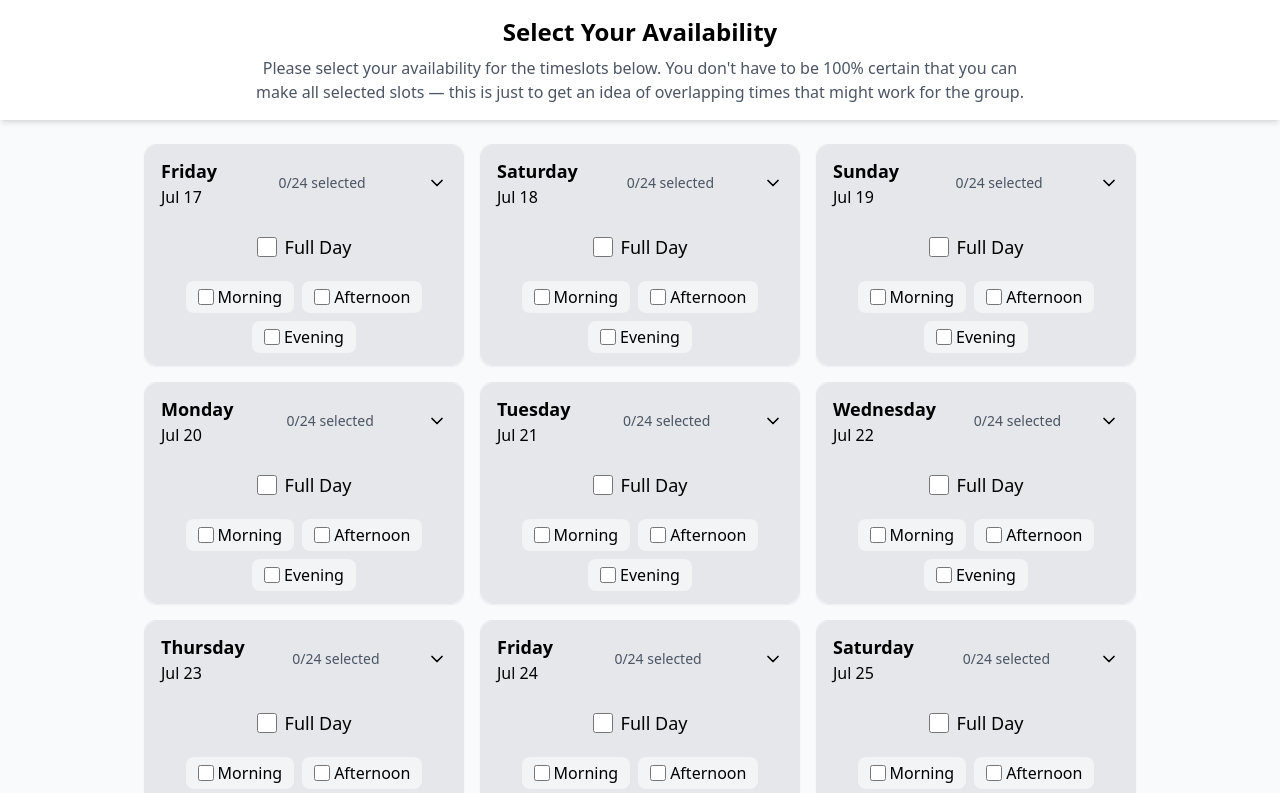
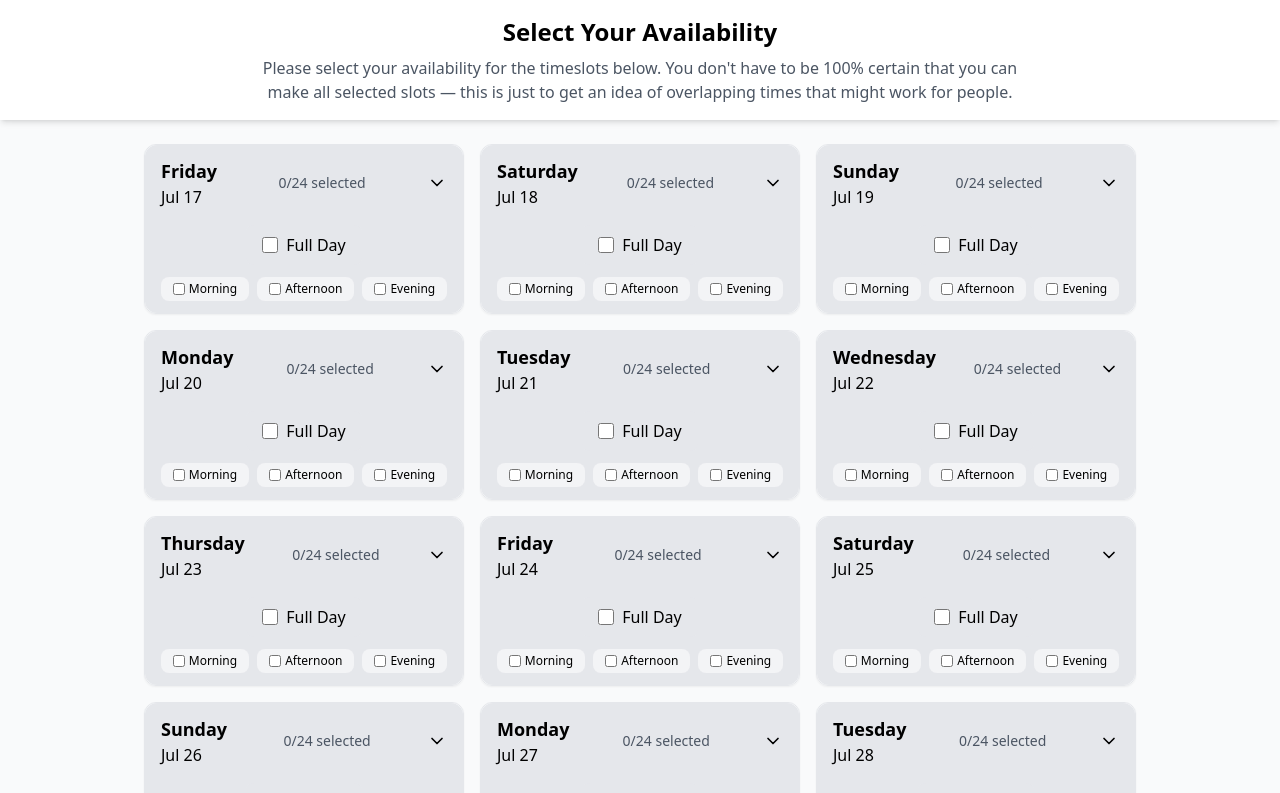
Before and after one commit to jazzorpheus/jof-scheduler, a React (Vite) app: page / in a window 1280 px wide. Shown: the top 793 px of the page. Built offline with nearby package versions, Linux system fonts and the light colour scheme.

Commit message:
make sure morn/aft/eve on same line and reduce sizes

```diff
--- a/src/components/DayCard.jsx
+++ b/src/components/DayCard.jsx
@@ -113,23 +113,22 @@ export default function DayCard({
         {/* Bulk checkboxes */}
         <div className="flex flex-col items-center gap-2 mt-2">
           <label
-            className="flex items-center gap-2 px-4 py-2 text-lg font-medium bg-gray-200 rounded-lg hover:bg-gray-400"
+            className="flex items-center gap-2 px-4 py-2 text-md font-medium bg-gray-200 rounded-lg hover:bg-gray-400"
             onClick={(e) => e.stopPropagation()}
           >
             <input
               type="checkbox"
               checked={fullDayChecked}
               onChange={handleFullDayChange}
-              className="w-5 h-5"
+              className="w-4 h-4"
             />
             Full Day
           </label>
-
-          <div className="flex flex-col xs:flex-row xs:flex-wrap xs:justify-center gap-2 mt-1">
+          <div className="flex flex-col sm:flex-row sm:flex-nowrap justify-center gap-2 mt-1">
             {["morning", "afternoon", "evening"].map((w) => (
               <label
                 key={w}
-                className="flex items-center gap-1 px-3 py-1 bg-gray-100 rounded-lg hover:bg-gray-200"
+                className="flex items-center gap-1 px-3 py-1 text-xs bg-gray-100 rounded-lg hover:bg-gray-200"
                 onClick={(e) => e.stopPropagation()}
               >
                 <input
@@ -142,7 +141,7 @@ export default function DayCard({
                     }[w]
                   }
                   onChange={(e) => handlePartDayChange(w, e)}
-                  className="w-4 h-4"
+                  className="w-3 h-3"
                 />
                 {w.charAt(0).toUpperCase() + w.slice(1)}
               </label>
--- a/src/pages/AvailabilityPage.jsx
+++ b/src/pages/AvailabilityPage.jsx
@@ -19,7 +19,7 @@ export default function AvailabilityPage({
             Please select your availability for the timeslots below. You
             don&apos;t have to be 100% certain that you can make all selected
             slots — this is just to get an idea of overlapping times that might
-            work for the group.
+            work for people.
           </p>
         </div>
       </header>
```
